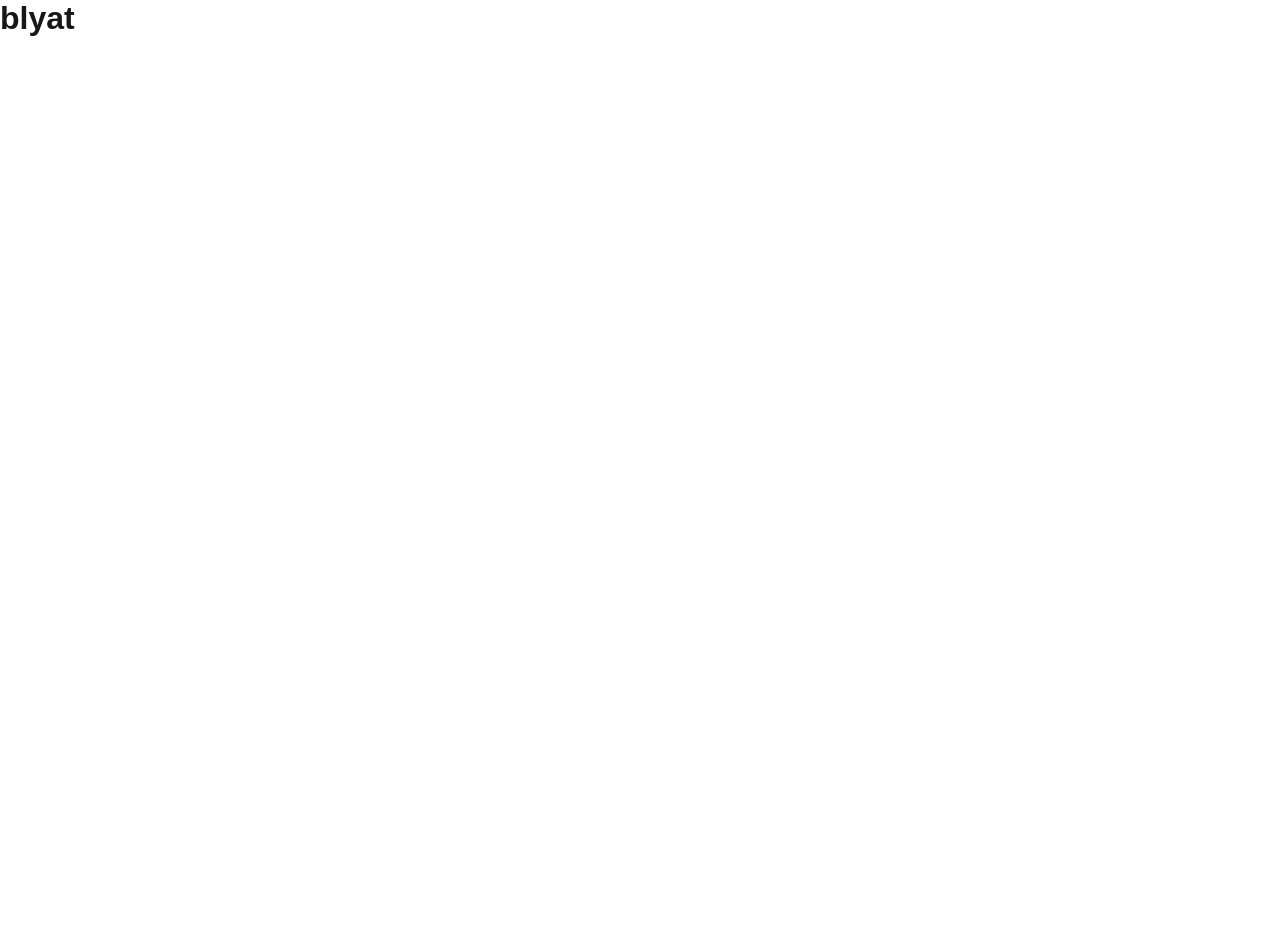
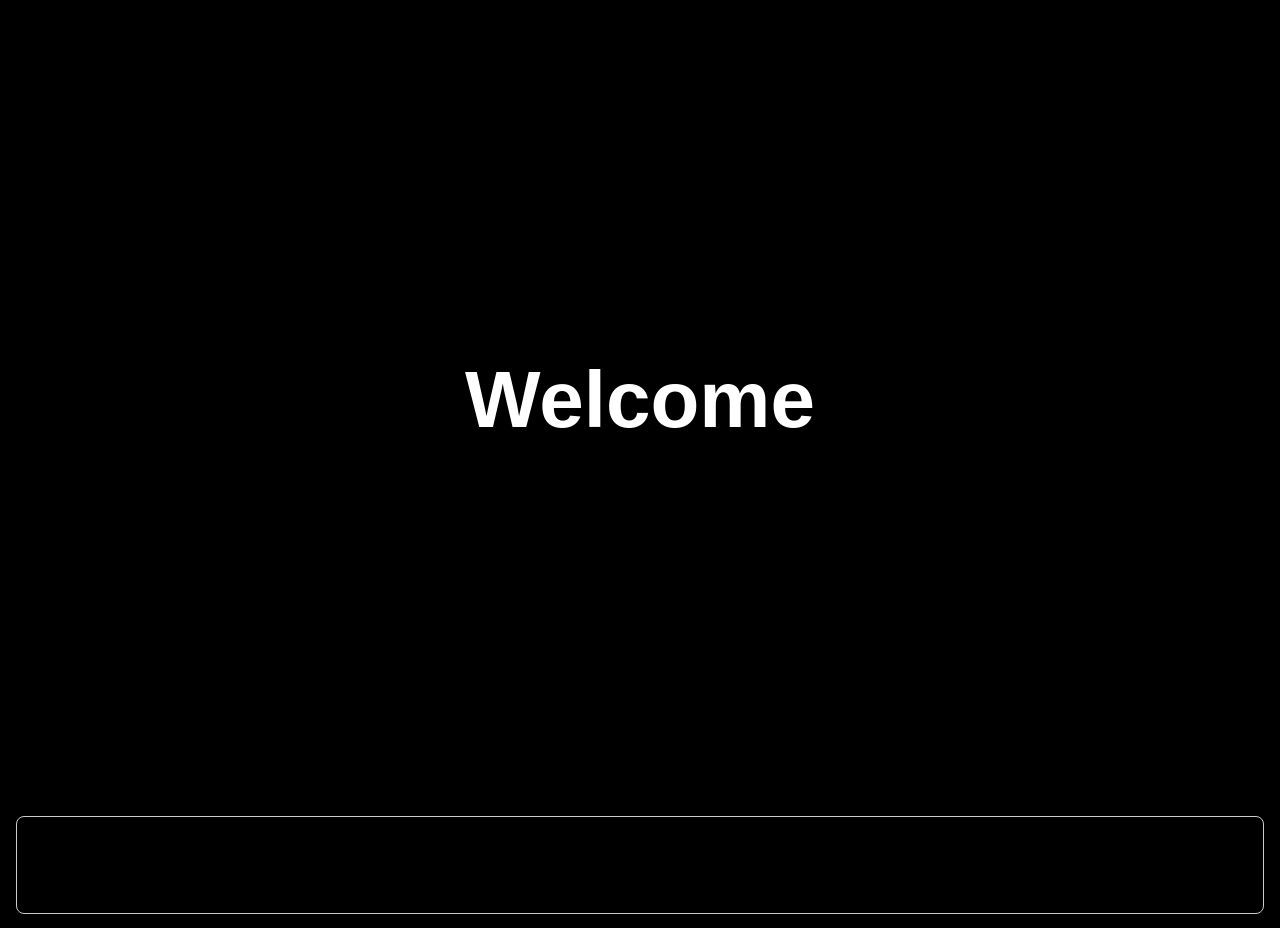
Before and after one commit to Johnson-Berisha/lenis-website, a Next.js app: page / in a window 1280 px wide. Shown: the top 928 px of the page. Before the commit the page ends 800 px from the top, so only its background shows below. Built offline with nearby package versions, Linux system fonts and the light colour scheme.

Commit message:
lenis is cool

```diff
--- a/package.json
+++ b/package.json
@@ -9,9 +9,10 @@
     "lint": "eslint"
   },
   "dependencies": {
+    "lenis": "^1.3.14",
+    "next": "16.0.1",
     "react": "19.2.0",
-    "react-dom": "19.2.0",
-    "next": "16.0.1"
+    "react-dom": "19.2.0"
   },
   "devDependencies": {
     "eslint": "^9",
--- a/src/app/globals.css
+++ b/src/app/globals.css
@@ -16,12 +16,20 @@ body {
   overflow-x: hidden;
 }
 
+@media (prefers-reduced-motion: no-preference) {
+  html {
+    /* enable native smooth scrolling for anchor links */
+    scroll-behavior: smooth;
+  }
+}
+
 body {
   color: var(--foreground);
   background: var(--background);
   font-family: Arial, Helvetica, sans-serif;
   -webkit-font-smoothing: antialiased;
   -moz-osx-font-smoothing: grayscale;
+  height: 200vh;
 }
 
 * {
@@ -40,3 +48,47 @@ a {
     color-scheme: dark;
   }
 }
+
+.welcome-screen {
+  height: 100vh;
+  width: 100vw;
+}
+
+.container {
+  height: 100%;
+  width: 100%;
+  position: relative;
+  transition: background 0.3s;
+}
+
+.container.black {
+  background-color: black;
+}
+
+.container.white {
+  background-color: white;
+}
+
+.welcome {
+  position: fixed;
+  top: 50%;
+  left: 50%;
+  color: white;
+  font-size: 5rem;
+  transform: translate(-50%, -50%);
+  font-weight: 900;
+}
+
+.about {
+  height: 100vh;
+  width: 100vw;
+  color: black;
+}
+
+.card {
+  border: 1px solid #ccc;
+  padding: 1rem;
+  margin: 1rem;
+  border-radius: 8px;
+  box-shadow: 0 4px 6px rgba(0, 0, 0, 0.1);
+}
--- a/src/app/layout.js
+++ b/src/app/layout.js
@@ -1,5 +1,6 @@
 import { Geist, Geist_Mono } from "next/font/google";
 import "./globals.css";
+// import SmoothScroll from "../../components/LenisInit";
 
 const geistSans = Geist({
   variable: "--font-geist-sans",
@@ -16,10 +17,14 @@ export const metadata = {
   description: "Generated by create next app",
 };
 
+
+
 export default function RootLayout({ children }) {
+
   return (
     <html lang="en">
       <body className={`${geistSans.variable} ${geistMono.variable}`}>
+        {/* <SmoothScroll /> */}
         {children}
       </body>
     </html>
--- a/src/app/page.js
+++ b/src/app/page.js
@@ -1,10 +1,54 @@
-import Image from "next/image";
-import styles from "./page.module.css";
+"use client";
+import { useEffect, useState } from "react";
+import Lenis from 'lenis';
+import "./globals.css";
 
-export default function Home() {
+export default function Page() {
+  const [scale, setScale] = useState(1);
+  const [bg, setBg] = useState("black");
+  const [hideWelcome, setHideWelcome] = useState(false);
+
+  useEffect(() => {
+    const lenis = new Lenis({ duration: 1.2, smooth: true });
+
+    function raf(time) {
+      lenis.raf(time);
+      requestAnimationFrame(raf);
+
+      const scroll = window.scrollY;
+      setScale(1 + scroll / 200);
+      setBg(scroll > 200 ? "white" : "black");
+      setHideWelcome(scroll > 200);
+    }
+
+    requestAnimationFrame(raf);
+  }, []);
+
   return (
-    <div>
-      <h1>blyat</h1>
+    <div className={`container ${bg}`}>
+      <div className="welcome-screen">
+      <h1
+        className={`welcome ${hideWelcome ? "hidden" : ""}`}
+        style={{ transform: `translate(-50%, -50%) scale(${scale})` }}
+      >
+        Welcome
+      </h1>
+      </div>
+
+      <section className="about">
+        <div className="card">
+        <h1>This is my Lenis website</h1>
+        <p>Lorem, ipsum dolor sit amet consectetur adipisicing elit. Inventore eligendi similique molestiae quo consequuntur asperiores eveniet laboriosam a maxime, illo exercitationem! Ad quisquam repellendus quaerat iure consectetur eaque earum at.</p>
+        </div>
+        <div className="card">
+        <h1>This is my Lenis website</h1>
+        <p>Lorem, ipsum dolor sit amet consectetur adipisicing elit. Inventore eligendi similique molestiae quo consequuntur asperiores eveniet laboriosam a maxime, illo exercitationem! Ad quisquam repellendus quaerat iure consectetur eaque earum at.</p>
+        </div>
+        <div className="card">
+        <h1>This is my Lenis website</h1>
+        <p>Lorem, ipsum dolor sit amet consectetur adipisicing elit. Inventore eligendi similique molestiae quo consequuntur asperiores eveniet laboriosam a maxime, illo exercitationem! Ad quisquam repellendus quaerat iure consectetur eaque earum at.</p>
+        </div>
+      </section>
     </div>
   );
 }
--- a/src/app/page.module.css
+++ /dev/null
@@ -1,141 +0,0 @@
-.page {
-  --background: #fafafa;
-  --foreground: #fff;
-
-  --text-primary: #000;
-  --text-secondary: #666;
-
-  --button-primary-hover: #383838;
-  --button-secondary-hover: #f2f2f2;
-  --button-secondary-border: #ebebeb;
-
-  display: flex;
-  min-height: 100vh;
-  align-items: center;
-  justify-content: center;
-  font-family: var(--font-geist-sans);
-  background-color: var(--background);
-}
-
-.main {
-  display: flex;
-  min-height: 100vh;
-  width: 100%;
-  max-width: 800px;
-  flex-direction: column;
-  align-items: flex-start;
-  justify-content: space-between;
-  background-color: var(--foreground);
-  padding: 120px 60px;
-}
-
-.intro {
-  display: flex;
-  flex-direction: column;
-  align-items: flex-start;
-  text-align: left;
-  gap: 24px;
-}
-
-.intro h1 {
-  max-width: 320px;
-  font-size: 40px;
-  font-weight: 600;
-  line-height: 48px;
-  letter-spacing: -2.4px;
-  text-wrap: balance;
-  color: var(--text-primary);
-}
-
-.intro p {
-  max-width: 440px;
-  font-size: 18px;
-  line-height: 32px;
-  text-wrap: balance;
-  color: var(--text-secondary);
-}
-
-.intro a {
-  font-weight: 500;
-  color: var(--text-primary);
-}
-
-.ctas {
-  display: flex;
-  flex-direction: row;
-  width: 100%;
-  max-width: 440px;
-  gap: 16px;
-  font-size: 14px;
-}
-
-.ctas a {
-  display: flex;
-  justify-content: center;
-  align-items: center;
-  height: 40px;
-  padding: 0 16px;
-  border-radius: 128px;
-  border: 1px solid transparent;
-  transition: 0.2s;
-  cursor: pointer;
-  width: fit-content;
-  font-weight: 500;
-}
-
-a.primary {
-  background: var(--text-primary);
-  color: var(--background);
-  gap: 8px;
-}
-
-a.secondary {
-  border-color: var(--button-secondary-border);
-}
-
-/* Enable hover only on non-touch devices */
-@media (hover: hover) and (pointer: fine) {
-  a.primary:hover {
-    background: var(--button-primary-hover);
-    border-color: transparent;
-  }
-
-  a.secondary:hover {
-    background: var(--button-secondary-hover);
-    border-color: transparent;
-  }
-}
-
-@media (max-width: 600px) {
-  .main {
-    padding: 48px 24px;
-  }
-
-  .intro {
-    gap: 16px;
-  }
-
-  .intro h1 {
-    font-size: 32px;
-    line-height: 40px;
-    letter-spacing: -1.92px;
-  }
-}
-
-@media (prefers-color-scheme: dark) {
-  .logo {
-    filter: invert();
-  }
-
-  .page {
-    --background: #000;
-    --foreground: #000;
-
-    --text-primary: #ededed;
-    --text-secondary: #999;
-
-    --button-primary-hover: #ccc;
-    --button-secondary-hover: #1a1a1a;
-    --button-secondary-border: #1a1a1a;
-  }
-}
```
Also changed, not shown: components/LenisInit.js (added, +19 -0 lines), 1 other file (tests, documents, lock files or other folders).
